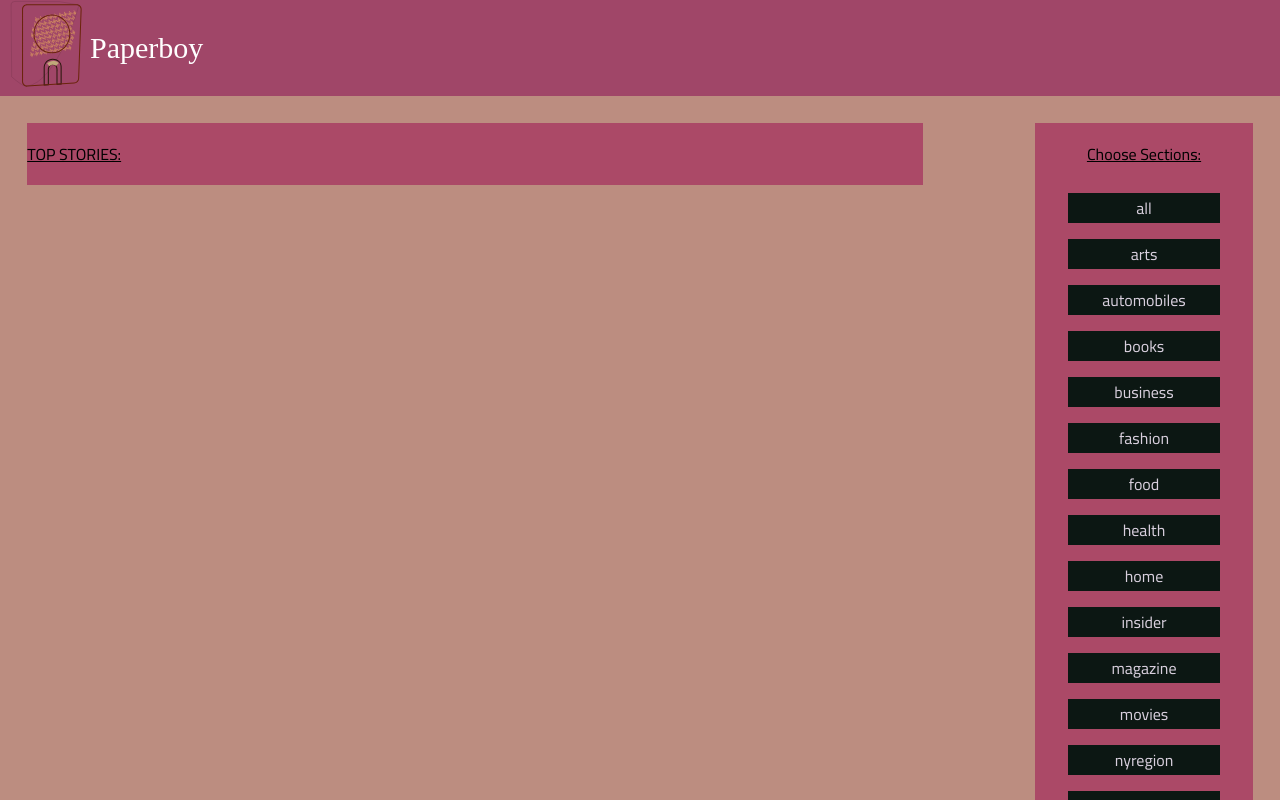
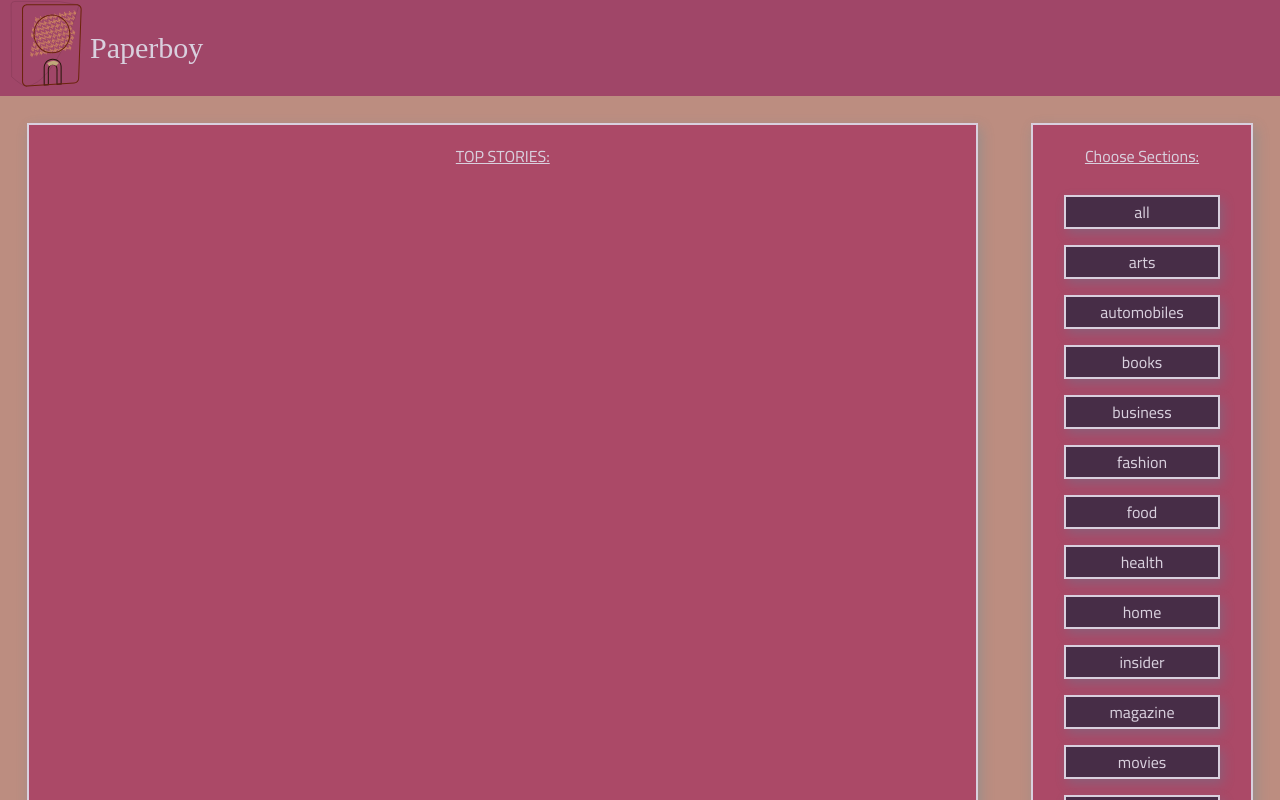
Before and after one commit to percworld/news, a React (Create React App) app: page / in a window 1280 px wide. Shown: the top 800 px of the page. Built offline with nearby package versions, Linux system fonts and the light colour scheme; a web font is replaced by a local one.

Commit message:
Add styles to Top Stories on dash

```diff
--- a/src/components/articles/Articles.css
+++ b/src/components/articles/Articles.css
@@ -9,22 +9,23 @@
   /* margin-left: 2vw; */
   display: inline-flex;
   flex-direction: column;
-  width: 70vw;
+  width: 74vw;
+  background-color: #AB4967;
+  color: #D9D0DE;
+  width: [object Object]px;
+	height: [object Object]px;
+	border: solid #D9D0DE 2px;
+	box-shadow: 3px 5px 12px rgba(70, 143, 163, 0.3)  ;
+	-webkit-box-shadow: 3px 5px 12px rgba(70, 143, 163, 0.3)  ;
+	-moz-box-shadow: 3px 5px 12px rgba(70, 143, 163, 0.3)  ;
 
 
 }
 .stories {
   text-decoration: underline;
+  text-align:center;
 }
  .scroll-mauve {
    /* overflow-y: scroll; */
-   background-color: #AB4967;
+
  }
-
- .tags-container {
-   background-color: #AB4967;
-   display: inline-flex;
-   flex-direction: column;
-   justify-content: center;
-   width: 20vw;
- }
--- a/src/components/articles/Articles.js
+++ b/src/components/articles/Articles.js
@@ -4,6 +4,7 @@ import propTypes from 'prop-types';
 import Tagbar from '../tagbar/Tagbar';
 
 const Articles = ({setArticle, categories, setCategories}) => {
+  //handle set / create func for map
   return (
     <div className="dashboard-container">
       <section className="stories-container">
--- a/src/components/header/Header.css
+++ b/src/components/header/Header.css
@@ -1,10 +1,10 @@
 
 .App-header {
   background-color: #A04668;
+  color: #D9D0DE;
   display: flex;
   align-items: center;
   font-size: calc(14px + 2vmin);
-  color: white;
   font-family: 'ZCOOL KuaiLe', cursive;
 }
 
--- a/src/components/tagbar/Tagbar.css
+++ b/src/components/tagbar/Tagbar.css
@@ -6,10 +6,18 @@
    align-items: center;
    width: 17vw;
    text-align: center;
+   width: [object Object]px;
+	height: [object Object]px;
+	border: solid #D9D0DE 2px;
+	box-shadow: 3px 5px 12px rgba(70, 143, 163, 0.3)  ;
+	-webkit-box-shadow: 3px 5px 12px rgba(70, 143, 163, 0.3)  ;
+	-moz-box-shadow: 3px 5px 12px rgba(70, 143, 163, 0.3)  ;
  }
 
 .choose-sections {
   text-decoration: underline;
+  color: #D9D0DE;
+
 }
 
 .tag-container {
@@ -18,4 +26,11 @@
 
   background-color: #0C1713;
   color: #D9D0DE;
+  width: [object Object]px;
+	height: [object Object]px;
+	background: #472D47;
+	border: solid #D9D0DE 2px;
+	box-shadow: 3px 5px 12px rgba(70, 143, 163, 0.3)  ;
+	-webkit-box-shadow: 3px 5px 12px rgba(70, 143, 163, 0.3)  ;
+	-moz-box-shadow: 3px 5px 12px rgba(70, 143, 163, 0.3)  ;
 }
```
